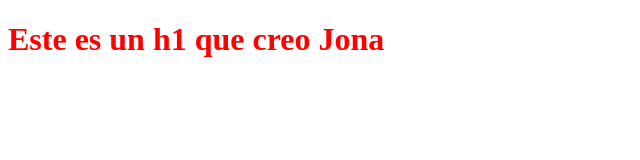
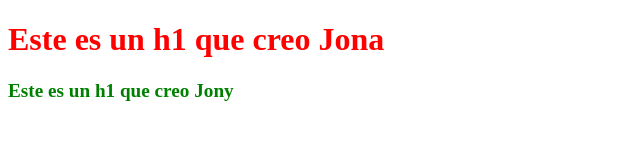
Before and after one commit to JonatanPalavecinoDePrueba/PPrueba-de-git-y-git-hub, a plain HTML site: page index.html in a window 1280 px wide. Shown: the whole page, without its empty margins (0-640 px from the left). Drawn offline with Linux system fonts and the light colour scheme.

Commit message:
primer commit de joni

```diff
--- /dev/null
+++ b/app.js
@@ -0,0 +1 @@
+console.log("!hello word");
--- a/css/style.css
+++ b/css/style.css
@@ -2,3 +2,8 @@
     font-size: 2rem;
     color: red;
 }
+
+.titulo-dos {
+    font-size: 1.2rem;
+    color: green;
+}
--- a/index.html
+++ b/index.html
@@ -4,9 +4,11 @@
     <meta charset="UTF-8">
     <meta name="viewport" content="width=device-width, initial-scale=1.0">
     <link rel="stylesheet" href="./css/style.css">
+    <script src="app.js"></script>
     <title>Document</title>
 </head>
 <body>
     <h1 class="titulo">Este es un h1 que creo Jona</h1>
+    <h1 class="titulo-dos">Este es un h1 que creo Jony</h1>
 </body>
 </html>
```
